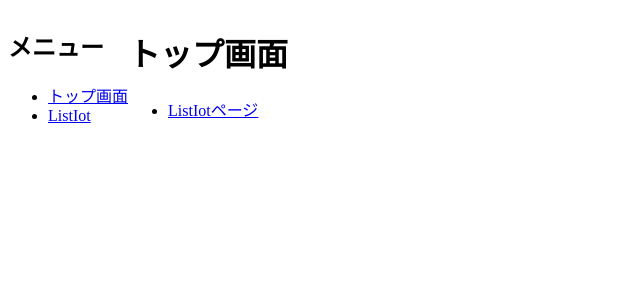
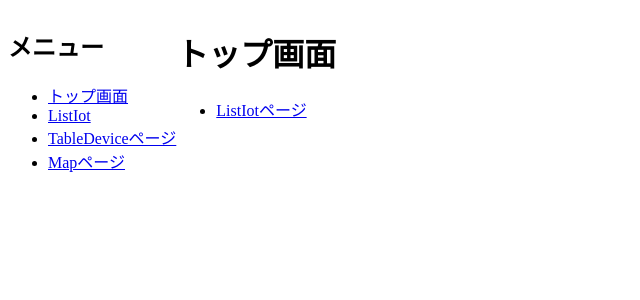
Before and after one commit to kiyoshi-kaze/amplify-next-template, a Next.js app: page / in a window 1280 px wide. Shown: the top 300 px of the page, without its empty margins (0-640 px from the left). Built offline with nearby package versions, Linux system fonts and the light colour scheme.

Commit message:
map-mutsu

```diff
--- a/app/Sidebar.tsx
+++ b/app/Sidebar.tsx
@@ -9,6 +9,8 @@ export default function Sidebar() {
       <ul>
         <li><Link href="/">トップ画面</Link></li>
         <li><Link href="/ListIot">ListIot</Link></li>
+        <li><Link href="/TableDevice">TableDeviceページ</Link></li>
+        <li><Link href="/Map">Mapページ</Link></li>
       </ul>
     </div>
   );
```
